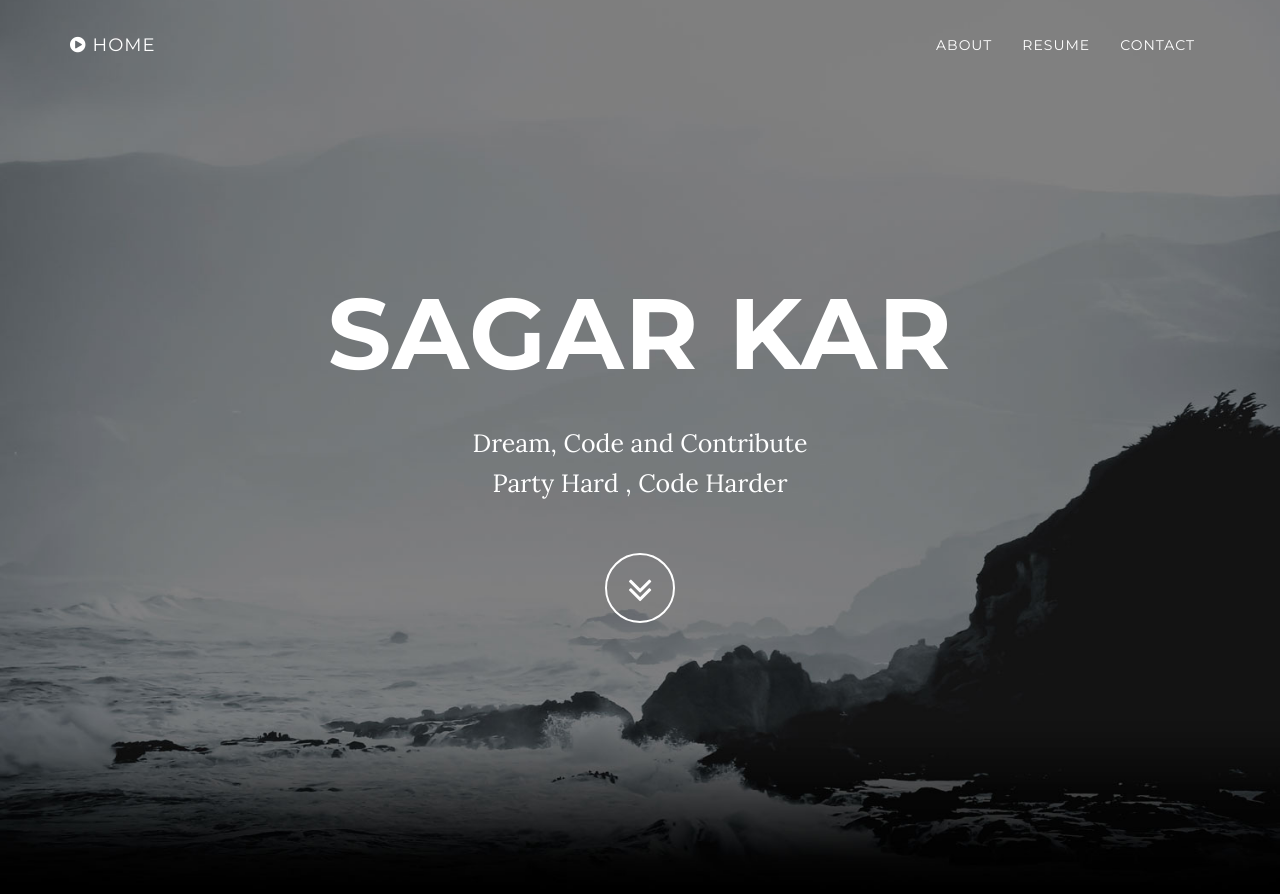
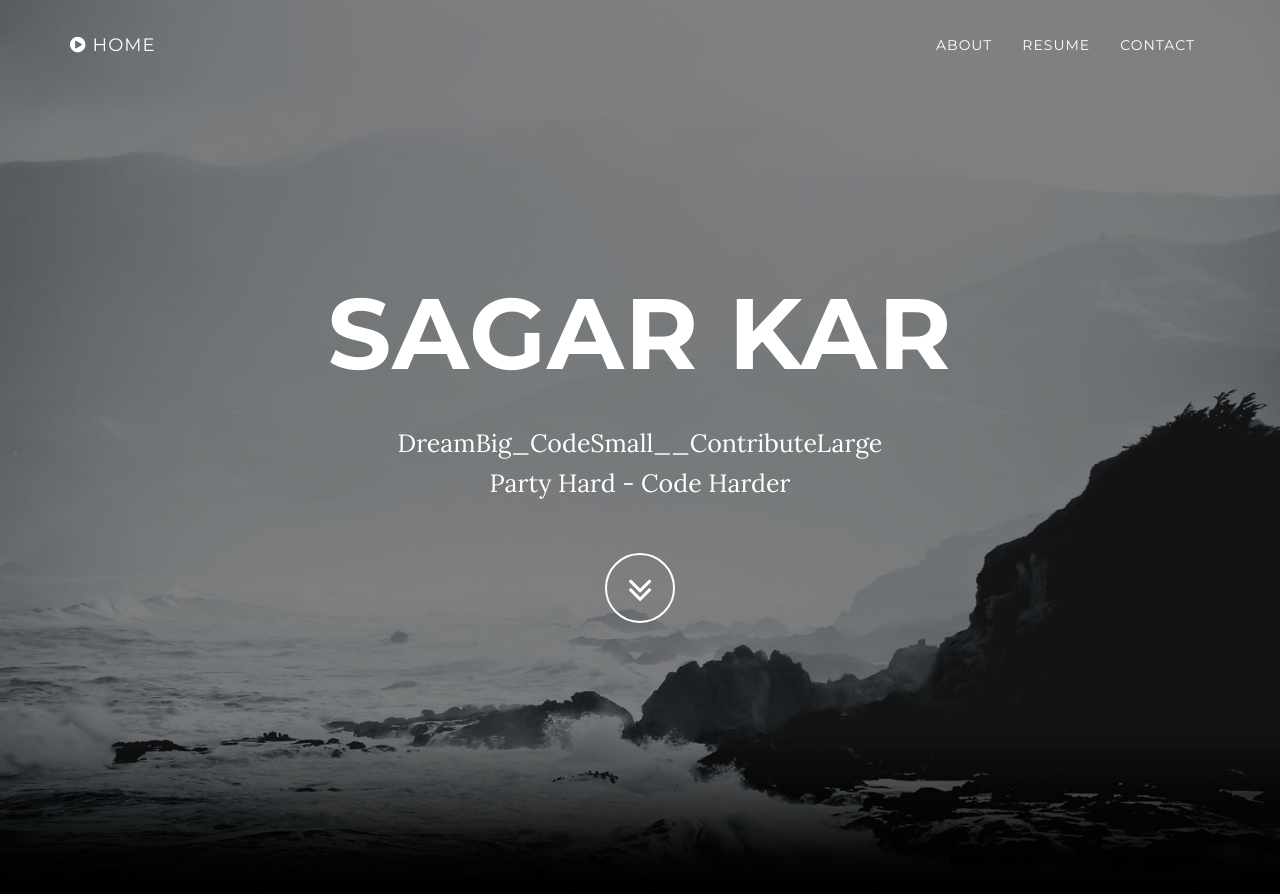
Before and after one commit to sagarkar10/sagarkar10.github.io, a Jekyll site: the page built from index.html, in a window 1280 px wide and 900 px high. Shown: the top 894 px of the window. Built offline with Jekyll 4.4.1, drawn with Linux system fonts in a browser that asks for light colours.

Commit message:
Update header.html

```diff
--- a/_includes/header.html
+++ b/_includes/header.html
@@ -5,7 +5,7 @@
                 <div class="row">
                     <div class="col-md-8 col-md-offset-2">
                         <h1 class="brand-heading">Sagar Kar</h1>
-                        <p class="intro-text">Dream, Code and Contribute <br>Party Hard , Code Harder</p>
+                        <p class="intro-text">DreamBig_CodeSmall__ContributeLarge <br>Party Hard - Code Harder</p>
                         <a href="#about" class="btn btn-circle page-scroll">
                             <i class="fa fa-angle-double-down animated"></i>
                         </a>
```
